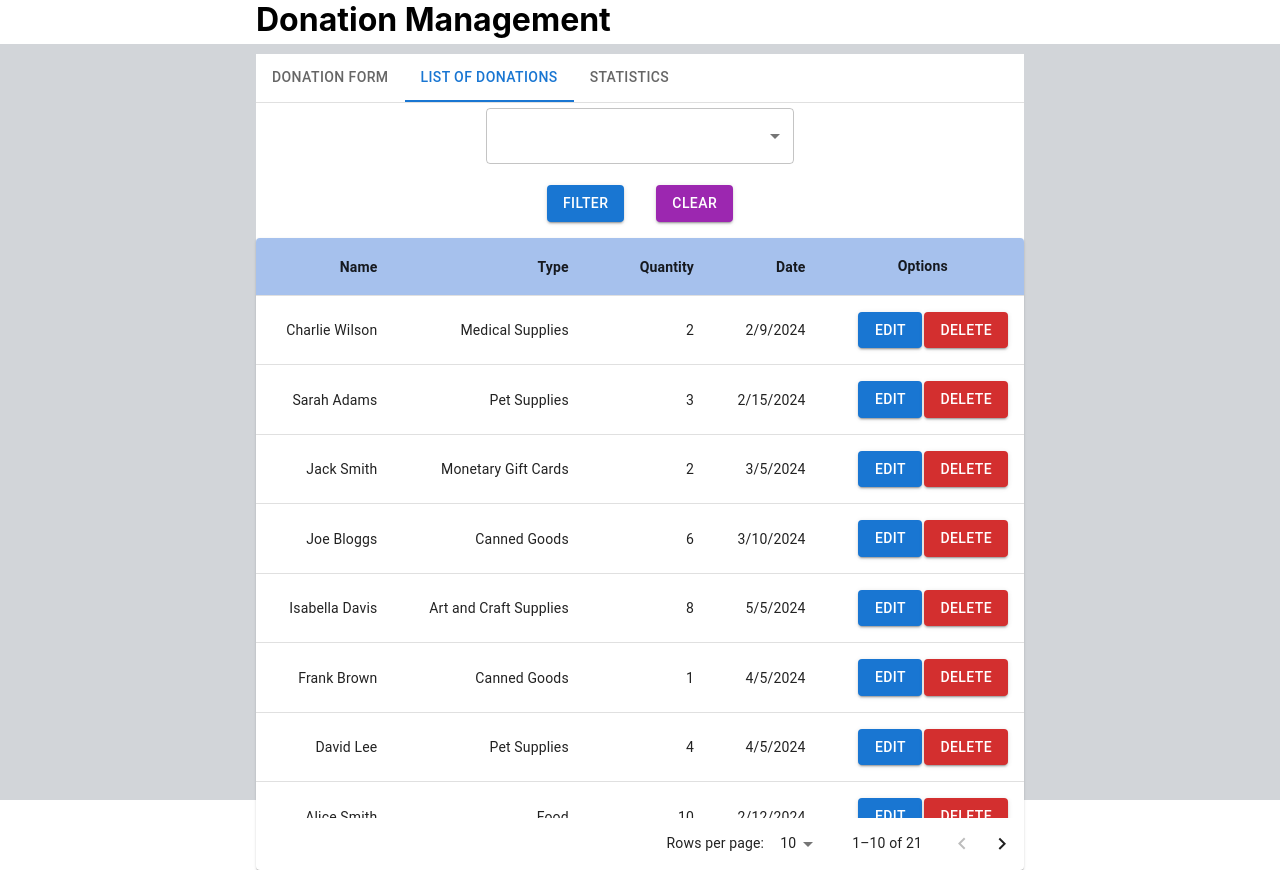
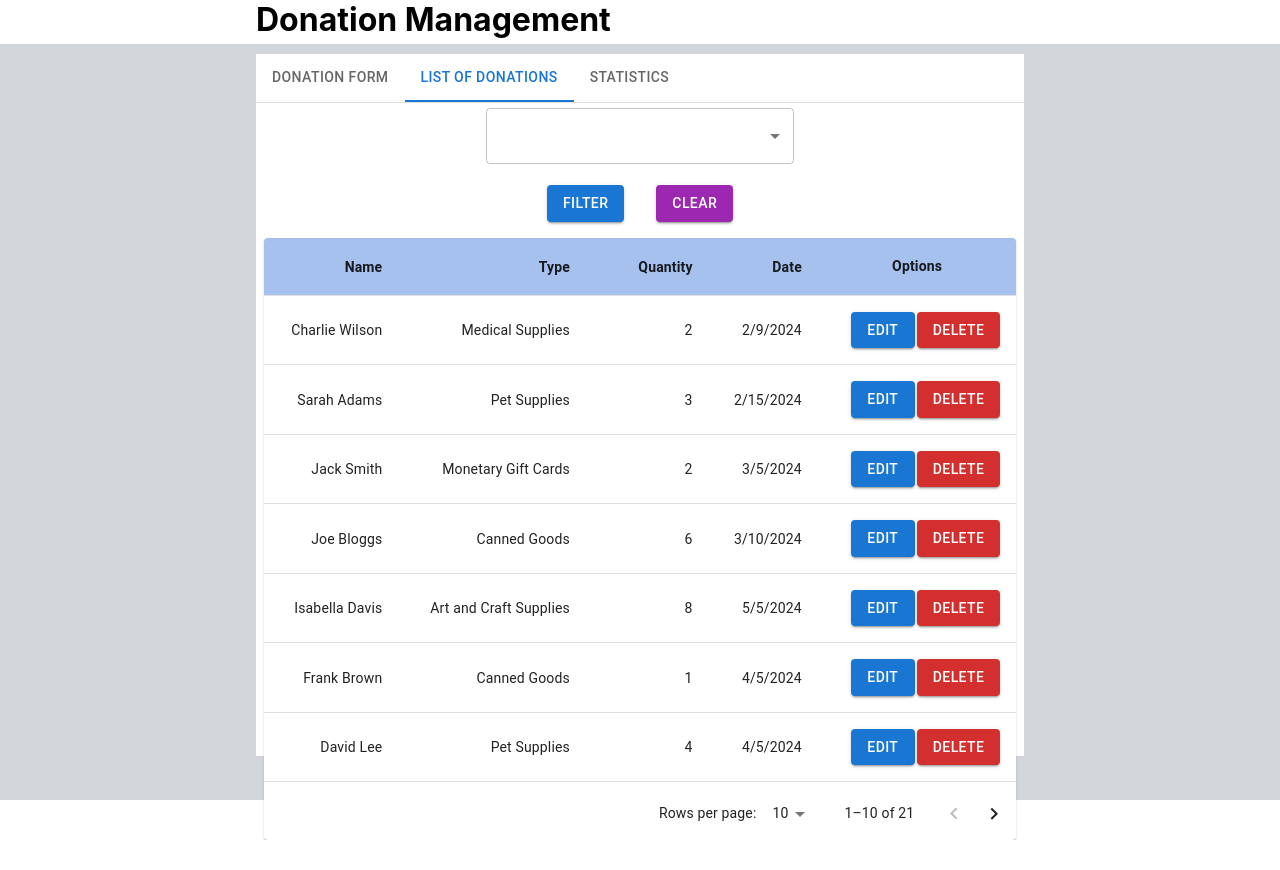
Before and after one commit to rasommer/shelter-react-demo, a React (Create React App) app: page / in a window 1280 px wide. Both pictures are taken after a click on the tab "LIST OF DONATIONS". After the commit the page ends 840 px from the top, so only its background shows below. Built offline with nearby package versions, Linux system fonts and the light colour scheme.

Commit message:
fix DonationTable margin

```diff
--- a/src/components/list/DonationTable.tsx
+++ b/src/components/list/DonationTable.tsx
@@ -302,8 +302,8 @@ function DonationTable() {
   return (
     <Box>
       <DonationTypeFilter />
-      <Paper sx={{ width: "100%", overflow: "hidden" }}>
-        <TableContainer sx={{ maxHeight: 580 }}>
+      <Paper sx={{ width: "98%", overflow: "hidden", margin: "auto" }}>
+        <TableContainer sx={{ maxHeight: 550 }}>
           <Table aria-labelledby="Donations">
             <EnhancedTableHead
               order={order}
```
